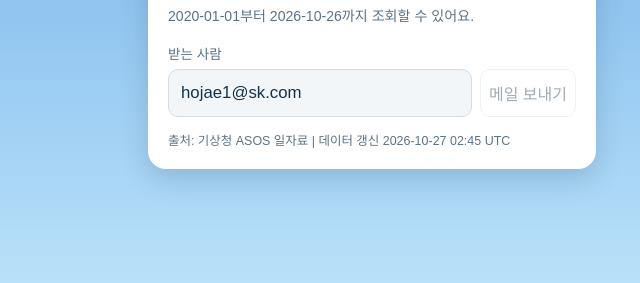
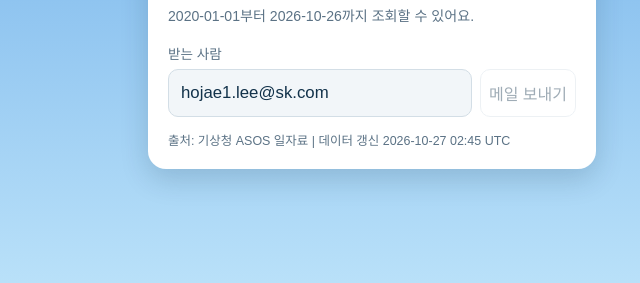
Before and after one commit to HOJAE-Real/Weater, a plain HTML site: page index.html in a window 1280 px wide. Shown: the part 483-766 px from the top of the page, 268-908 px from the left. Drawn offline with Linux system fonts and the light colour scheme; a web font is replaced by a local one.

Commit message:
Update index.html

```diff
--- a/index.html
+++ b/index.html
@@ -104,7 +104,7 @@ dt{color:var(--muted);font-size:.85rem}dd{margin:2px 0 0;font-size:1.6rem;font-w
 
     <label for="to" style="margin-top:18px">받는 사람</label>
     <div class="mail" style="margin-top:0">
-      <input id="to" type="email" value="hojae1@sk.com">
+      <input id="to" type="email" value="hojae1.lee@sk.com">
       <button id="mail" disabled>메일 보내기</button>
     </div>
     <p class="foot" id="foot">출처: 기상청 ASOS 일자료</p>
```
